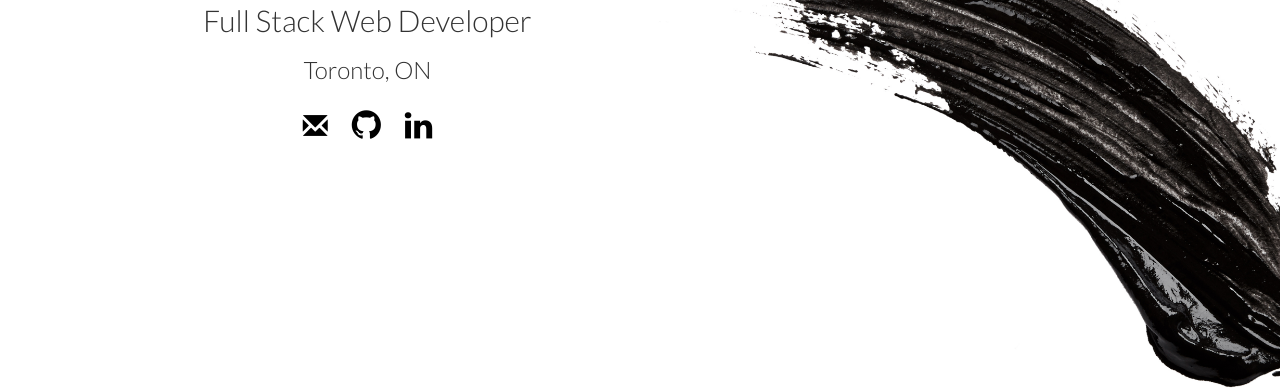
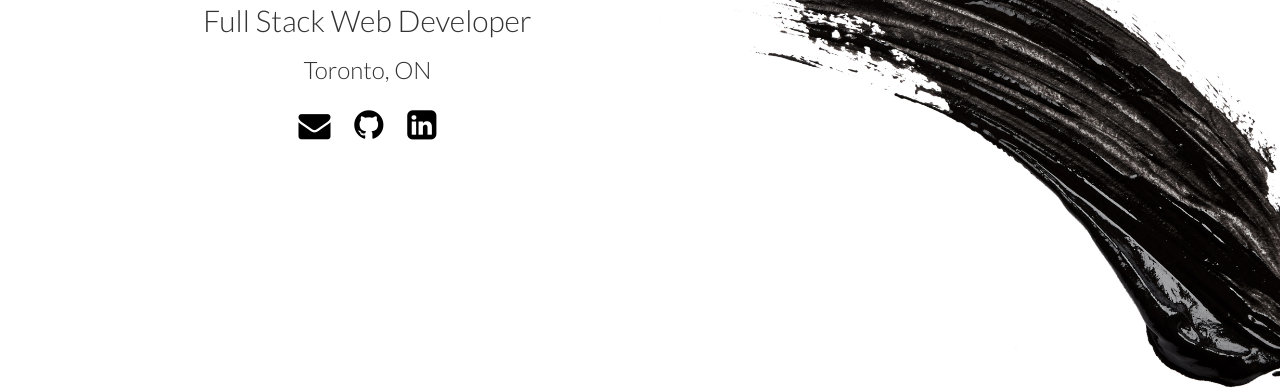
Before and after one commit to liaforg/LF-Web-Development, a PHP site: page / in a window 1280 px wide. Shown: the part 273-665 px from the top of the page. Run offline with PHP 8.4, Linux system fonts and the light colour scheme; some libraries are stand-ins or nearby versions.

Commit message:
icon link fix

```diff
--- a/home.html
+++ b/home.html
@@ -37,15 +37,15 @@
 
     <div class = 'links'>
       <span class = 'mail-icon'>
-        <a href="mailto:contact@liaforgione.com?Subject=Hello" target="_top"><span class="glyphicon glyphicon-envelope" aria-hidden="true"></span></a>
+        <a href="mailto:contact@liaforgione.com?Subject=Hello" target="_top"><span class="fa fa-envelope" style="font-size:32px" aria-hidden="true"></span></a>
       </span>
 
       <span class = 'github-icon'>
-        <a href="https://github.com/liaforg"  target="_blank"> <span class="fa fa-github" style="font-size:34px"></span> </a>
+        <a href="https://github.com/liaforg"  target="_blank"> <span class="fa fa-github" style="font-size:34px" aria-hidden="true"></span> </a>
       </span>
 
       <span class = 'link-icon'>
-        <a href="https://www.linkedin.com/in/lia-forgione-2b49182a/?ppe=1"  target="_blank"> <span class="fa fa-linkedin" style="font-size:32px"></span></a>
+        <a href="https://www.linkedin.com/in/lia-forgione-2b49182a/?ppe=1"  target="_blank"> <span class="fa fa-linkedin-square" style="font-size:34px"></span></a>
       </span>
     </div>
 
--- a/styles.css
+++ b/styles.css
@@ -40,7 +40,7 @@ html {
 }
 
 .links {
-  padding-bottom: 40px;
+  padding-bottom: 60px;
 }
 
 #footer {
@@ -61,6 +61,11 @@ html {
   display: inline-block;
   font-size: 40px;
   padding-right: 20px;
+  color: black;
+}
+
+.mail-icon a{
+  color: black;
 }
 
 
@@ -69,6 +74,7 @@ html {
   line-height: 20px;
   display: inline-block;
   padding-right: 20px;
+    color: black;
 }
 
 .github-icon a{
@@ -78,8 +84,7 @@ html {
   display: inline-block;
 }
 
-
-.link-icon {
+.link-icon a{
   font-family: 'Lato', sans-serif;
   color: black;
   display: inline-block;
```
